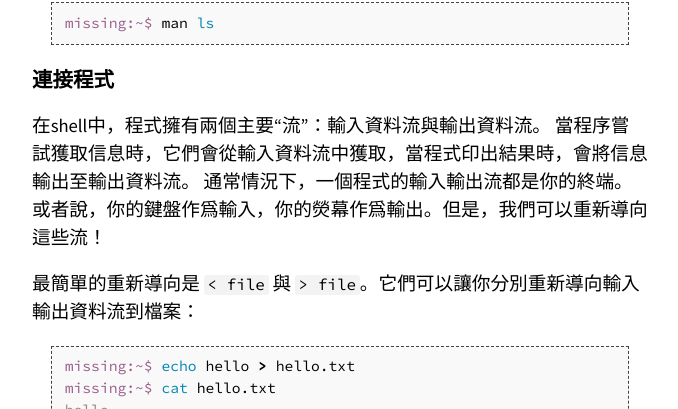
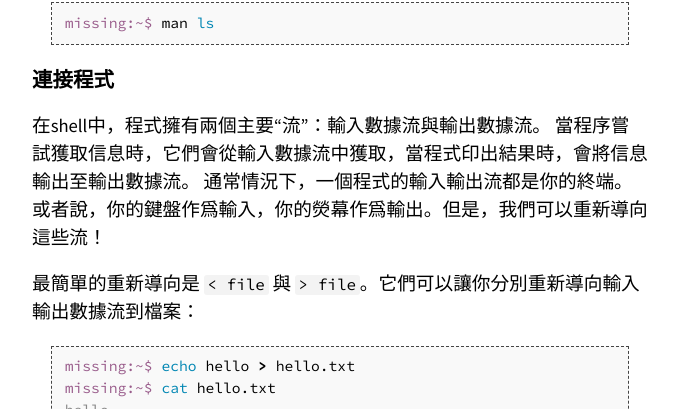
Before and after one commit to missing-semester-zh-Hant/missing-semester-zh-Hant.github.io, a Jekyll site: the page built from _2020/course-shell.md, in a window 1280 px wide and 900 px high, scrolled down 4754 px. Shown: the part 145-554 px from the top of the window, without its empty margins (300-978 px from the left). Built offline with Jekyll 4.4.1, drawn with Linux system fonts in a browser that asks for light colours; some of the changed text lies outside the part shown.

Commit message:
翻訳をアップロード

````diff
--- a/_2020/course-shell.md
+++ b/_2020/course-shell.md
@@ -339,14 +339,14 @@ read input, it reads from the input stream, and when it prints
 something, it prints to its output stream. Normally, a program's input
 and output are both your terminal. That is, your keyboard as input and
 your screen as output. However, we can also rewire those streams! -->
-在shell中，程式擁有兩個主要“流”：輸入資料流與輸出資料流。
-當程序嘗試獲取信息時，它們會從輸入資料流中獲取，當程式印出結果時，會將信息輸出至輸出資料流。
+在shell中，程式擁有兩個主要“流”：輸入數據流與輸出數據流。
+當程序嘗試獲取信息時，它們會從輸入數據流中獲取，當程式印出結果時，會將信息輸出至輸出數據流。
 通常情況下，一個程式的輸入輸出流都是你的終端。
 或者說，你的鍵盤作爲輸入，你的熒幕作爲輸出。但是，我們可以重新導向這些流！
 
 <!-- The simplest form of redirection is `< file` and `> file`. These let you
 rewire the input and output streams of a program to a file respectively: -->
-最簡單的重新導向是 `< file` 與 `> file`。它們可以讓你分別重新導向輸入輸出資料流到檔案：
+最簡單的重新導向是 `< file` 與 `> file`。它們可以讓你分別重新導向輸入輸出數據流到檔案：
 
 ```console
 missing:~$ echo hello > hello.txt
````
Also changed, not shown: other parts of _2020/course-shell.md (+2 -2 lines), _2020/data-wrangling.md (+4 -4 lines), _2020/editors.md (+14 -7 lines), index.md (+1 -1 lines), README.md.
